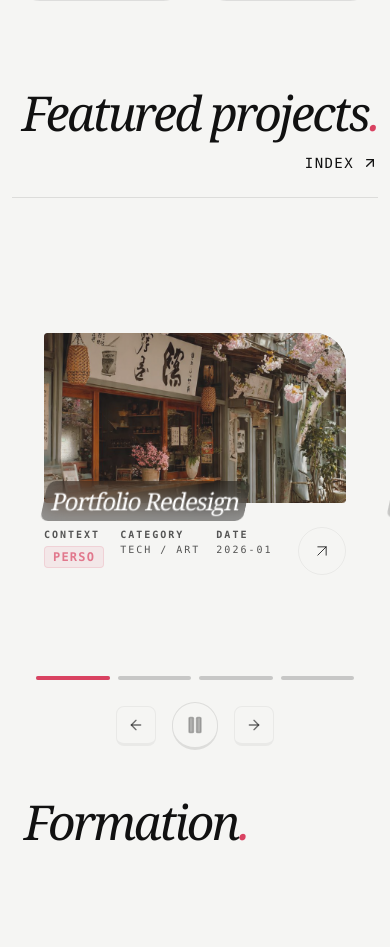
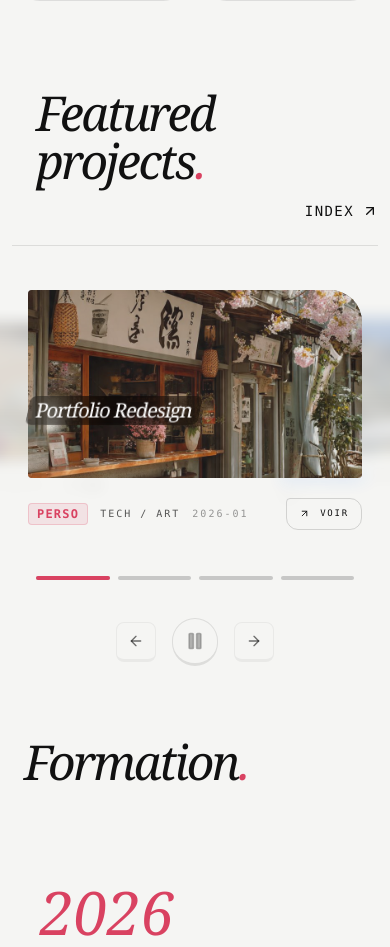
Before and after one commit to theodoredeboisseson/theodoredeboisseson.github.io, a Next.js app: page / in a window 390 px wide. Shown: the part 5831-6778 px from the top of the page. Built offline with nearby package versions, Linux system fonts and the light colour scheme; a web font is replaced by a local one.

Commit message:
feat(featured-projects): Enhance project carousel with drag functionality and responsive adjustments

```diff
--- a/app/components/sections/FeaturedProjects.tsx
+++ b/app/components/sections/FeaturedProjects.tsx
@@ -1,7 +1,7 @@
 'use client';
 
 import { useState, useEffect, useCallback, useRef } from 'react';
-import { motion, AnimatePresence, useInView } from 'framer-motion';
+import { motion, AnimatePresence, useInView, PanInfo } from 'framer-motion';
 import Link from 'next/link';
 import { ArrowUpRight, Play, Pause, ArrowLeft, ArrowRight } from 'lucide-react';
 import ProjectCard from '../ui/ProjectCard';
@@ -11,8 +11,16 @@ import { FeaturedProjectsProps } from '../../Interfaces';
 export default function FeaturedProjects({ id, projects }: FeaturedProjectsProps) {
     const [currentIndex, setCurrentIndex] = useState(0);
     const [isPlaying, setIsPlaying] = useState(true);
+    const [windowWidth, setWindowWidth] = useState(0);
     const containerRef = useRef(null);
     const isInView = useInView(containerRef, { amount: 0.3 });
+
+    useEffect(() => {
+        const update = () => setWindowWidth(window.innerWidth);
+        update();
+        window.addEventListener('resize', update);
+        return () => window.removeEventListener('resize', update);
+    }, []);
 
     const nextProject = useCallback(() => {
         setCurrentIndex((prev) => (prev + 1) % projects.length);
@@ -64,11 +72,24 @@ export default function FeaturedProjects({ id, projects }: FeaturedProjectsProps
 
     const togglePlay = () => setIsPlaying(!isPlaying);
 
+    const handleDragEnd = (_: unknown, info: PanInfo) => {
+        const swipe = info.offset.x;
+        const velocity = info.velocity.x;
+
+        if (swipe < -100 || velocity < -500) {
+            nextProject();
+            setIsPlaying(false);
+        } else if (swipe > 100 || velocity > 500) {
+            prevProject();
+            setIsPlaying(false);
+        }
+    };
+
     return (
         <section id={id} ref={containerRef} className="relative w-full py-0 px-3 md:px-6 lg:px-12 bg-background overflow-hidden">
             {/* Header */}
-            <div className="flex flex-col md:flex-row justify-between items-end border-b-[0.5px] border-black/10 pb-6 container-7xl">
-                <h2 className="section-title">
+            <div className="flex flex-col md:flex-row justify-between items-end border-b-[0.5px] border-black/10 pb-6 container-7xl mx-auto">
+                <h2 className="section-title ml-6">
                     Featured projects<span className="text-primary">.</span>
                 </h2>
                 <Link href="/projects" className="group flex items-center gap-2 font-mono text-sm uppercase tracking-widest text-foreground hover:text-primary transition-colors mt-4 md:mt-0">
@@ -78,43 +99,64 @@ export default function FeaturedProjects({ id, projects }: FeaturedProjectsProps
             </div>
 
             {/* Carousel Container */}
-            <div className="relative w-full h-128 sm:h-125 md:h-150 flex items-center justify-center">
-                <div className="absolute w-full h-full flex items-center justify-center overflow-visible">
+            <div className="relative w-full h-75 sm:h-92.5 md:h-110 lg:h-110 flex items-center justify-center overflow-visible mt-4 md:mt-8">
+                <div className="absolute w-full h-full flex items-center justify-center">
                     <AnimatePresence initial={false} mode='popLayout'>
                         {projects.map((project, index) => {
                             const length = projects.length;
-                            // Calculate discrete circular distance
-                            // result in range [-length/2, length/2]
                             let offset = (index - currentIndex + length) % length;
                             if (offset > length / 2) offset -= length;
+                            if (offset < -length / 2) offset += length;
 
                             const isCenter = offset === 0;
-                            const zIndex = isCenter ? 10 : 10 - Math.abs(offset);
+                            const isVisible = Math.abs(offset) <= 1;
 
-                            // Visual properties
-                            const scale = isCenter ? 1 : 0.9;
-                            const opacity = isCenter ? 1 : 0.5;
-                            // x distance: 100% or more to separate them.
+                            if (!isVisible) return null;
+
+                            const zIndex = isCenter ? 20 : 10;
+                            const scale = isCenter ? 1 : 0.72;
+                            const opacity = isCenter ? 1 : 0.3;
+                            const rotateY = offset * 10; // Subtle 3D rotation
+                            // On large screens the card has a metadata column on the right (~33%),
+                            // so a smaller offset keeps the side card from overlapping it.
+                            const xOffset = offset * (windowWidth >= 1024 ? 42 : 55);
+
                             return (
                                 <motion.div
                                     key={project.slug}
-                                    className="absolute w-[calc(100%-4rem)] md:w-[calc(100%-8rem)] lg:w-[calc(100%-12rem)] max-w-7xl"
+                                    className="absolute w-full px-4 md:px-0 md:w-[85%] lg:w-[75%] max-w-6xl touch-none"
                                     initial={false}
                                     animate={{
-                                        x: `calc(${offset} * (100% + 2rem))`,
+                                        x: `${xOffset}%`,
                                         scale: scale,
                                         opacity: opacity,
-                                        zIndex: zIndex
+                                        zIndex: zIndex,
+                                        rotateY: rotateY,
+                                        filter: isCenter ? 'blur(0px)' : 'blur(10px)',
                                     }}
-                                    transition={{ duration: 0.8, ease: [0.25, 0.75, 0, 1] }}
-                                    onClick={() => handleSegmentClick(index)}
-                                    style={{ cursor: isCenter ? 'default' : 'pointer' }}
+                                    transition={{
+                                        type: "spring",
+                                        stiffness: 260,
+                                        damping: 30,
+                                        mass: 1
+                                    }}
+                                    drag={isCenter ? "x" : false}
+                                    dragConstraints={{ left: 0, right: 0 }}
+                                    dragElastic={0.2}
+                                    onDragEnd={handleDragEnd}
+                                    onClick={() => !isCenter && handleSegmentClick(index)}
+                                    style={{
+                                        cursor: isCenter ? 'grab' : 'pointer',
+                                        perspective: "1000px"
+                                    }}
+                                    whileTap={isCenter ? { cursor: 'grabbing' } : {}}
                                 >
-                                    {/* Wrapper to handle pointer events locally if needed */}
-                                    <div className={isCenter ? 'pointer-events-auto' : 'pointer-events-none'}>
+                                    <div className={`${isCenter ? 'pointer-events-auto' : 'pointer-events-none'}`}>
                                         <ProjectCard project={project} index={index} />
                                     </div>
-                                    {/* Overlay for inactive items to catch clicks? The parent div has onClick already. */}
+                                    {!isCenter && (
+                                        <div className="absolute inset-0 z-30" />
+                                    )}
                                 </motion.div>
                             );
                         })}
@@ -123,7 +165,7 @@ export default function FeaturedProjects({ id, projects }: FeaturedProjectsProps
             </div>
 
             {/* Controls */}
-            <div className="w-full max-w-md mx-auto px-6 flex flex-col items-center gap-2 z-20 relative -mt-12">
+            <div className="w-full max-w-md mx-auto px-6 flex flex-col items-center gap-6 z-20 relative pb-6 md:pb-10">
 
                 {/* Segments */}
                 <div className="flex gap-2 w-full h-8 items-center">
--- a/app/components/ui/ProjectCard.tsx
+++ b/app/components/ui/ProjectCard.tsx
@@ -54,17 +54,27 @@ export default function ProjectCard({ project }: ProjectCardProps) {
                             </div>
                         )}
                     </div>
+
+                    {/* Overlapping title + description — inside the image link */}
+                    <div className="absolute left-0 -bottom-2 lg:bottom-6 lg:-left-8 z-20 pointer-events-none w-full max-w-full pr-2 lg:pr-0">
+                        <h2 className="font-serif text-xl sm:text-2xl md:text-4xl lg:text-5xl tracking-tighter text-white leading-tight">
+                            <span className="inline-block bg-black/40 backdrop-blur-md px-2 lg:px-5 py-0.5 lg:py-1.5 -skew-x-12 rounded-md group-hover:translate-x-3 transition-transform duration-500 ease-out">
+                                {project.title}
+                            </span>
+                        </h2>
+                        <p className="mt-0.5 ml-1 lg:ml-2 font-serif font-light text-[11px] sm:text-xs md:text-sm lg:text-base inline-block bg-black/40 backdrop-blur-md text-white px-2 lg:px-3 py-0.5 -skew-x-12 rounded-sm opacity-0 group-hover:opacity-100 transition-opacity duration-500 delay-100 tracking-wide shadow-lg max-w-[88%] lg:max-w-none line-clamp-1 lg:line-clamp-2">
+                            {project.description}
+                        </p>
+                    </div>
                 </Link>
 
-                {/* Metadata Block */}
-                <div className="lg:col-span-4 flex flex-row lg:flex-col items-start lg:items-end justify-between lg:justify-start text-left lg:text-right pt-2 lg:pt-0 order-2">
-
-                    {/* Mobile: Horizontal meta row | Desktop: Vertical stack */}
-                    <div className="text-label space-y-0 lg:space-y-4 opacity-70 group-hover:opacity-100 transition-opacity duration-500 text-foreground flex flex-row lg:flex-col gap-4 lg:gap-0 flex-wrap">
+                {/* Metadata Block — Desktop only (lg+) */}
+                <div className="hidden lg:flex lg:col-span-4 flex-col items-end justify-start text-right pt-0 order-2">
+                    <div className="text-label space-y-4 opacity-70 group-hover:opacity-100 transition-opacity duration-500 text-foreground flex flex-col">
 
                         <div className="flex flex-col">
                             <span className="font-bold">Context</span>
-                            <span className="mt-1 flex lg:justify-end">
+                            <span className="mt-1 flex justify-end">
                                 <ContextBadge context={project.context} />
                             </span>
                         </div>
@@ -79,9 +89,9 @@ export default function ProjectCard({ project }: ProjectCardProps) {
                             <span>{project.date || '2025'}</span>
                         </div>
 
-                        {/* Skills - hidden on mobile, shown on lg+ */}
+                        {/* Skills */}
                         {linkedSkills.length > 0 && (
-                            <div className="hidden lg:flex flex-col items-end">
+                            <div className="flex flex-col items-end">
                                 <span className="font-bold mb-1">Stack</span>
                                 <div className="flex flex-wrap gap-2 justify-end">
                                     {linkedSkills.slice(0, 18).map((skill) => (
@@ -93,9 +103,9 @@ export default function ProjectCard({ project }: ProjectCardProps) {
                             </div>
                         )}
 
-                        {/* ACs - hidden on mobile, shown on lg+ */}
+                        {/* ACs */}
                         {project.ac_list && project.ac_list.length > 0 && (
-                            <div className="hidden lg:flex flex-col items-end">
+                            <div className="flex flex-col items-end">
                                 <span className="font-bold mb-1">But validation</span>
                                 <div className="flex flex-wrap gap-1.5 justify-end">
                                     {project.ac_list.map((ac) => (
@@ -108,30 +118,35 @@ export default function ProjectCard({ project }: ProjectCardProps) {
                         )}
                     </div>
 
-                    {/* Link Arrow */}
-                    <div className="relative mt-0 lg:mt-12">
-                        <span className="absolute right-full mr-4 top-1/2 -translate-y-1/2 opacity-0 group-hover:opacity-100 transition-opacity duration-300 pointer-events-none bg-foreground/50 text-background text-xs font-mono uppercase px-3 py-1 rounded whitespace-nowrap hidden lg:block">
-                            See more
-                        </span>
+                    {/* Tactical link button — desktop */}
+                    <div className="relative mt-8">
                         <Link
                             href={`/projects/${project.slug}`}
-                            className="button-circle size-12 lg:size-16 group-hover:bg-primary group-hover:text-white group-hover:border-transparent group-hover:scale-110"
+                            className="btn-tactical rounded-2xl rounded-tl-sm group-hover:bg-foreground group-hover:text-background group-hover:border-transparent transition-all duration-300"
                         >
-                            <ArrowUpRight strokeWidth={1} size={20} className="lg:size-24" />
+                            <span>Voir le projet</span>
+                            <ArrowUpRight size={14} className="group-hover:translate-x-0.5 group-hover:-translate-y-0.5 transition-transform duration-300" />
                         </Link>
                     </div>
                 </div>
 
-                {/* Overlapping Title - Adjusted for mobile */}
-                <div className="absolute left-0 -bottom-2 sm:-bottom-4 lg:bottom-8 lg:-left-8 z-20 pointer-events-none w-full max-w-full pr-4 lg:pr-0 order-3">
-                    <h2 className="font-serif text-2xl sm:text-3xl md:text-5xl lg:text-6xl tracking-tighter break-words w-full text-white">
-                        <span className="inline-block bg-black/40 backdrop-blur-md px-2 lg:px-6 py-1 lg:py-2 -skew-x-12 rounded-lg group-hover:translate-x-4 transition-transform duration-500 ease-out">
-                            {project.title}
-                        </span>
-                    </h2>
-                    <p className="mt-1 lg:mt-2 ml-1 lg:ml-2 font-serif font-light text-xs sm:text-sm md:text-lg inline-block bg-black/40 backdrop-blur-md text-white px-2 lg:px-3 py-0.5 lg:py-1 -skew-x-12 rounded-sm opacity-0 group-hover:opacity-100 transition-opacity duration-500 delay-100 tracking-wide shadow-lg max-w-[90%] lg:max-w-none line-clamp-2 lg:line-clamp-none">
-                        {project.description}
-                    </p>
+                {/* Mobile metadata row — visible below lg */}
+                <div className="flex lg:hidden col-span-1 order-2 items-center justify-between gap-2 pt-1 pb-1">
+                    {/* Left: context + meta */}
+                    <div className="flex items-center gap-3 flex-wrap text-label text-foreground/70 min-w-0">
+                        <ContextBadge context={project.context} />
+                        <span className="shrink-0">{project.category}</span>
+                        <span className="shrink-0 opacity-60">{project.date || '2025'}</span>
+                    </div>
+
+                    {/* Right: tactical btn */}
+                    <Link
+                        href={`/projects/${project.slug}`}
+                        className="btn-tactical shrink-0 rounded-xl rounded-tl-sm text-[9px] px-3 py-2"
+                    >
+                        <ArrowUpRight size={11} />
+                        <span>Voir</span>
+                    </Link>
                 </div>
 
             </div>
--- a/app/projects/[slug]/page.tsx
+++ b/app/projects/[slug]/page.tsx
@@ -58,7 +58,7 @@ export default async function ProjectDetail({ params }: { params: Promise<{ slug
 
                 <div className="grid grid-cols-1 lg:grid-cols-12 gap-12 items-start">
 
-                    {/* Left: Featured Image (Smaller & Moved) */}
+                    {/* Featured Image (Smaller & Moved) */}
                     <div className="lg:col-span-4 order-2 lg:order-1">
                         {project.image ? (
                             <div className="relative w-full aspect-video lg:aspect-square overflow-hidden rounded-sm bg-black/5">
@@ -75,7 +75,7 @@ export default async function ProjectDetail({ params }: { params: Promise<{ slug
                         )}
                     </div>
 
-                    {/* Right: Title & Info & AC & Links */}
+                    {/* Title & Info & AC & Links */}
                     <div className="lg:col-span-8 order-1 lg:order-2 flex flex-col items-start">
                         <div className="flex items-center gap-4 mb-6 text-label opacity-60">
                             <span className="text-primary">●</span>
```
